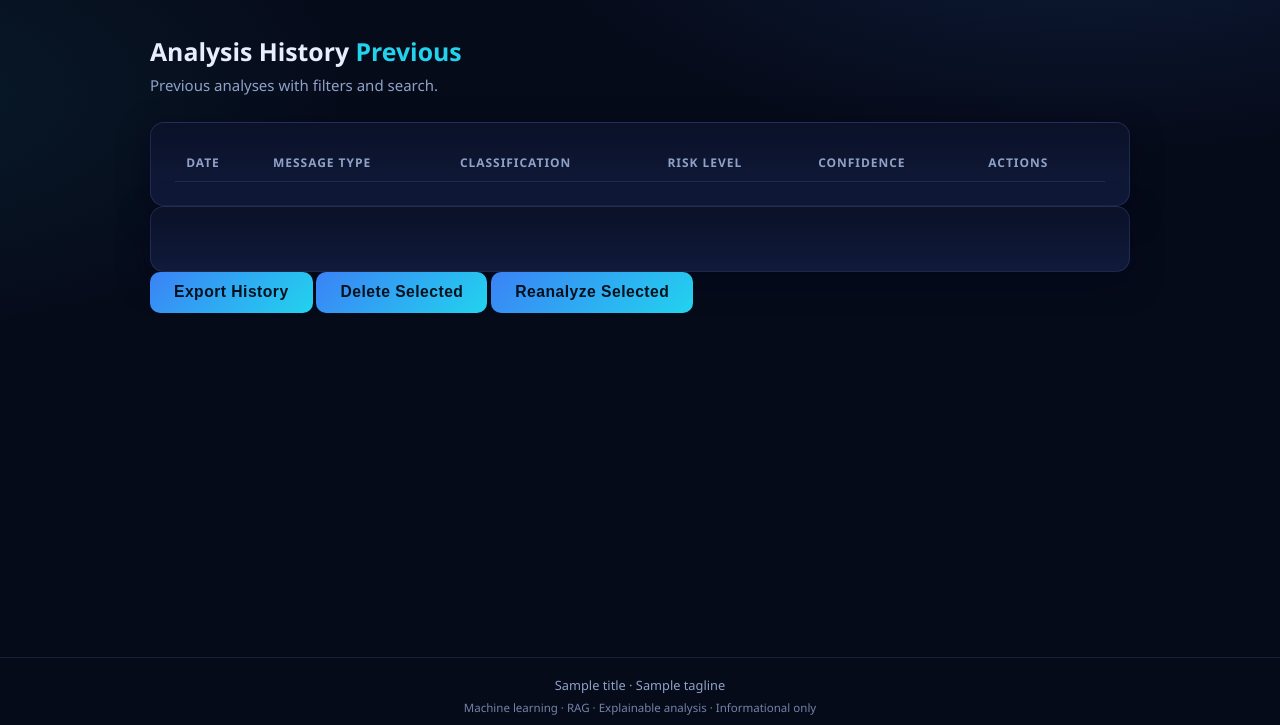
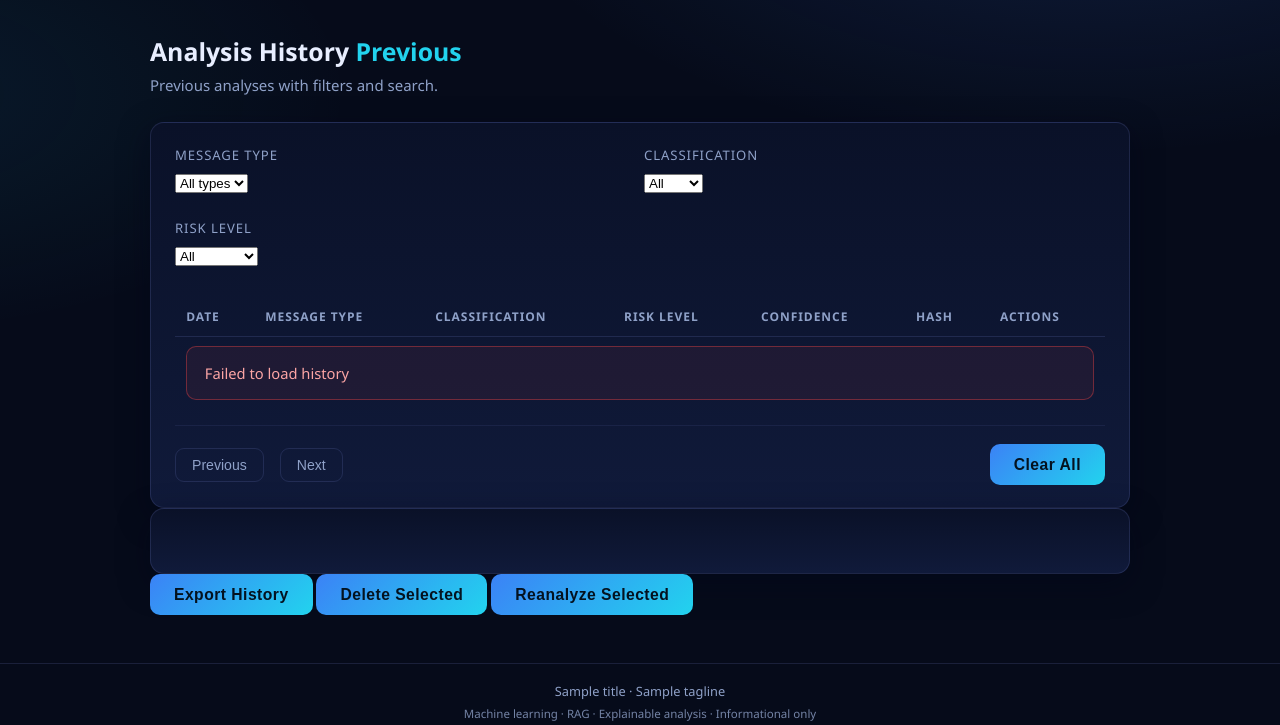
Before and after one commit to DEBEYENDU/TextShield, a Python web app: template app/templates/history.html in a window 1280 px wide. Shown: the part 66-791 px from the top of the page. Run offline with Jinja, Linux system fonts and the light colour scheme; the template is opened without the code that fills it: most values are stand-ins (such as "Sample title", 1, 10 or a date in 2020); lists and menus that the app fills with data are empty.

Commit message:
fix(frontend): restore history persistence and rendering
- Add missing filter selects (f-type/f-class/f-risk), pagination (prev/next/page-info), empty state and hash column to match static/js/history.js expectations
- History table now has id history-body (visible) + hidden history-table-body for compat, history-empty alert
- Ensures history data from /api/history (DB committed via db.insert_analysis) actually renders; fixes empty table bug

```diff
--- a/app/templates/history.html
+++ b/app/templates/history.html
@@ -6,6 +6,20 @@
 </div>
 
 <div class="card">
+    <div class="field-row" style="gap:0.5rem; margin-bottom:1rem;">
+        <div class="field">
+            <label for="f-type">Message Type</label>
+            <select id="f-type"><option value="">All types</option><option value="sms">SMS</option><option value="text">Text</option><option value="email">Email</option></select>
+        </div>
+        <div class="field">
+            <label for="f-class">Classification</label>
+            <select id="f-class"><option value="">All</option><option value="SPAM">SPAM</option><option value="HAM">HAM</option></select>
+        </div>
+        <div class="field">
+            <label for="f-risk">Risk Level</label>
+            <select id="f-risk"><option value="">All</option><option value="LOW">LOW</option><option value="MEDIUM">MEDIUM</option><option value="HIGH">HIGH</option><option value="CRITICAL">CRITICAL</option></select>
+        </div>
+    </div>
     <div class="table-responsive">
         <table class="data">
             <thead>
@@ -15,13 +29,23 @@
                     <th>Classification</th>
                     <th>Risk Level</th>
                     <th>Confidence</th>
+                    <th>Hash</th>
                     <th>Actions</th>
                 </tr>
             </thead>
-            <tbody id="history-table-body">
+            <tbody id="history-body">
                 <!-- History rows loaded via AJAX -->
             </tbody>
+            <tbody id="history-table-body" style="display:none"></tbody>
         </table>
+        <div id="history-empty" class="alert alert-info hidden" style="margin-top:0.5rem;">No history yet — analyze a message to see it here.</div>
+    </div>
+    <div class="mt" style="display:flex; gap:0.5rem; align-items:center;">
+        <button class="btn-ghost" id="prev-btn" disabled>Previous</button>
+        <span id="page-info" class="muted"></span>
+        <button class="btn-ghost" id="next-btn" disabled>Next</button>
+        <span style="flex:1"></span>
+        <button class="btn btn-secondary" id="clear-btn" type="button">Clear All</button>
     </div>
 </div>
 
```
